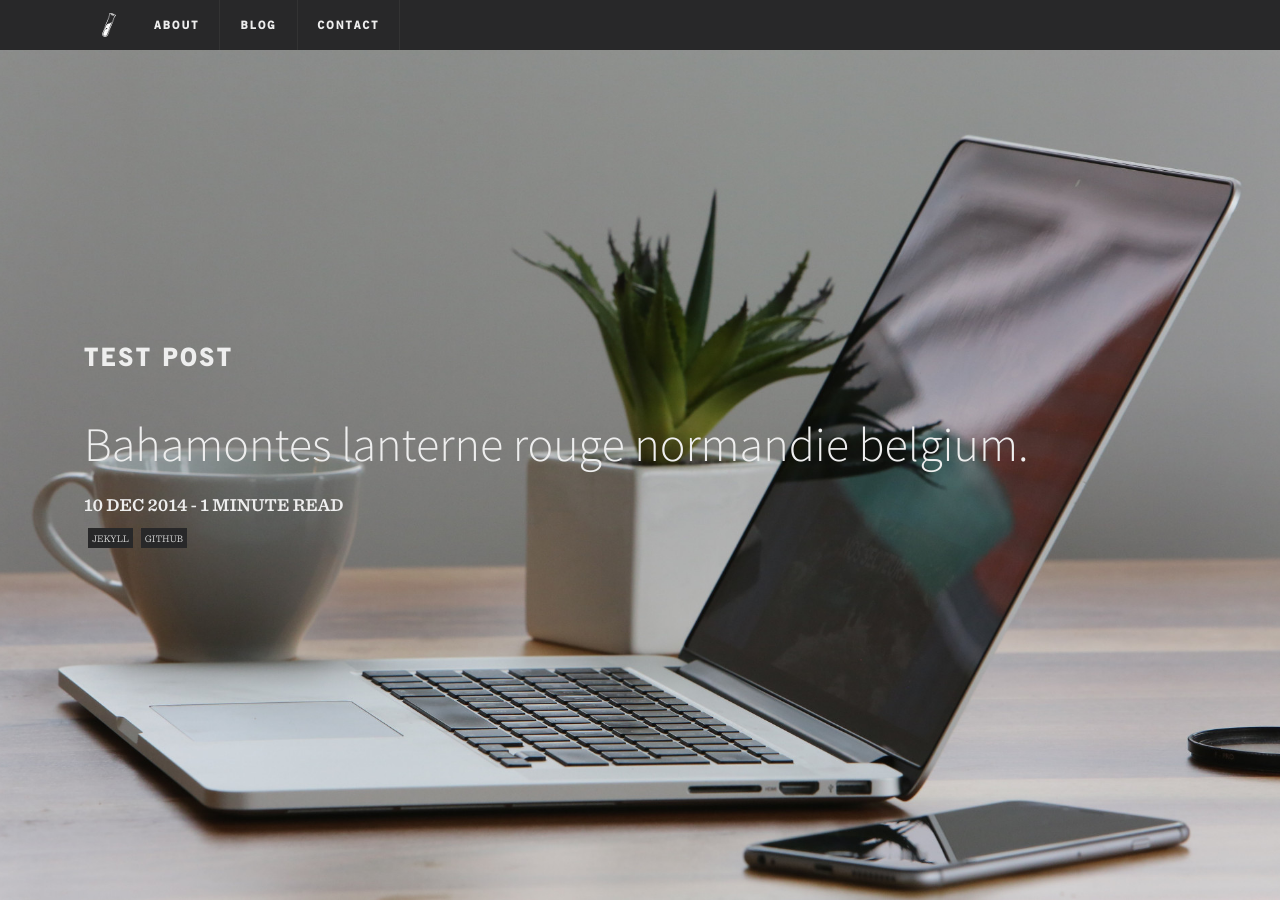
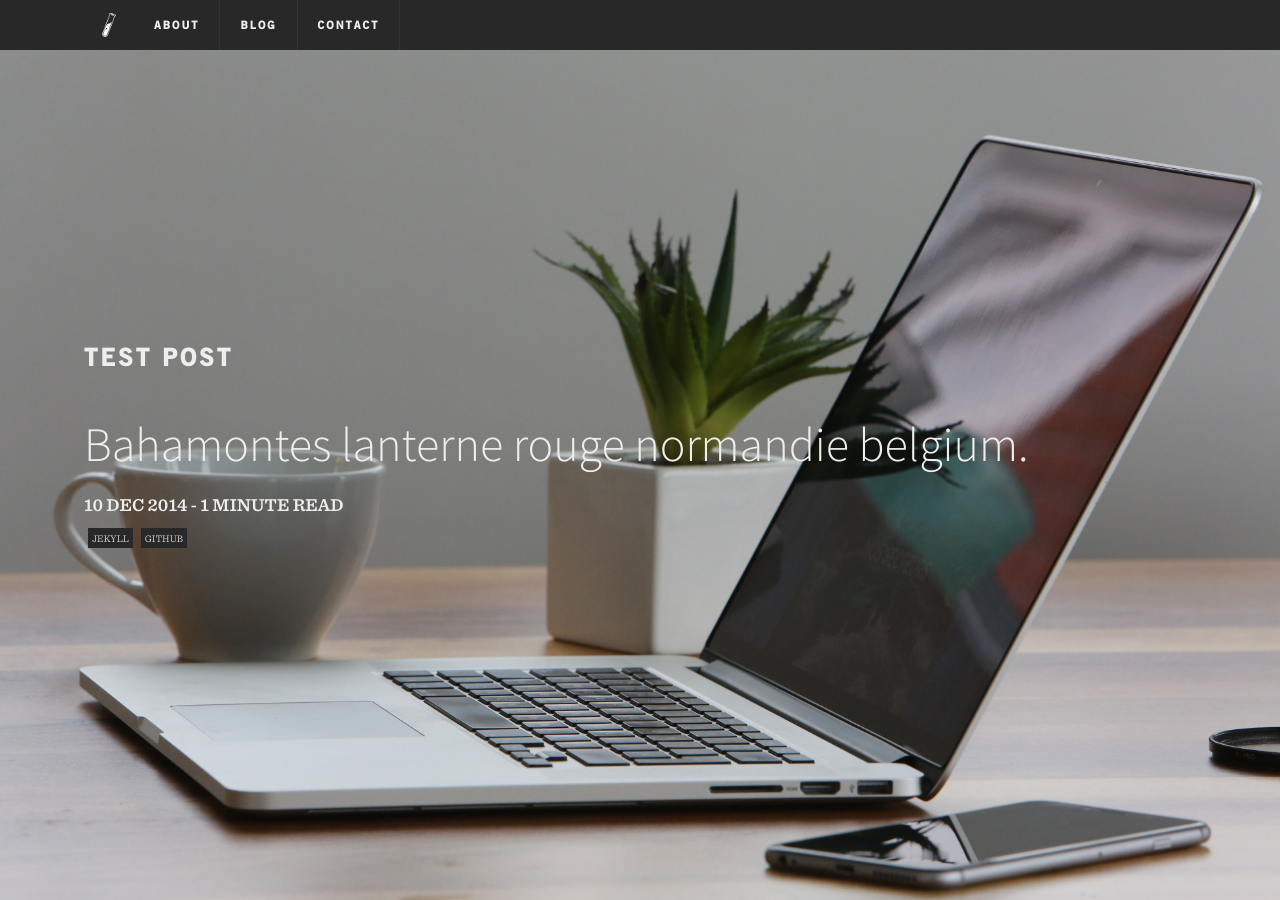
Before and after one commit to erssec/boldux, a Jekyll site: the page built from _posts/2014-12-10-test-post.markdown, in a window 1280 px wide and 900 px high. Built offline with Jekyll 4.4.1, drawn with Linux system fonts in a browser that asks for light colours; nearby versions of some CDN libraries.

Commit message:
Fix page.image.hero inline css on post page

```diff
--- a/_layouts/post.html
+++ b/_layouts/post.html
@@ -2,7 +2,7 @@
 layout: default
 ---
     <main class="wrapper post">
-      <header class="post-header" style=".post-header { background: url('{{ site.url }}/assets/img/{{ page.image.hero }}') #333 20% center/cover no-repeat !important;}">
+      <header class="post-header" style="background: url('{{ site.url }}/assets/img/{{ page.image.hero }}') #333 20% center/cover no-repeat !important;">
         <div class="post-header-content container">
           <h5 class="post-header-title">{{ page.title }}</h5>
           <h1 class="post-header-tagline">{{ page.tagline }}</h1>
```
